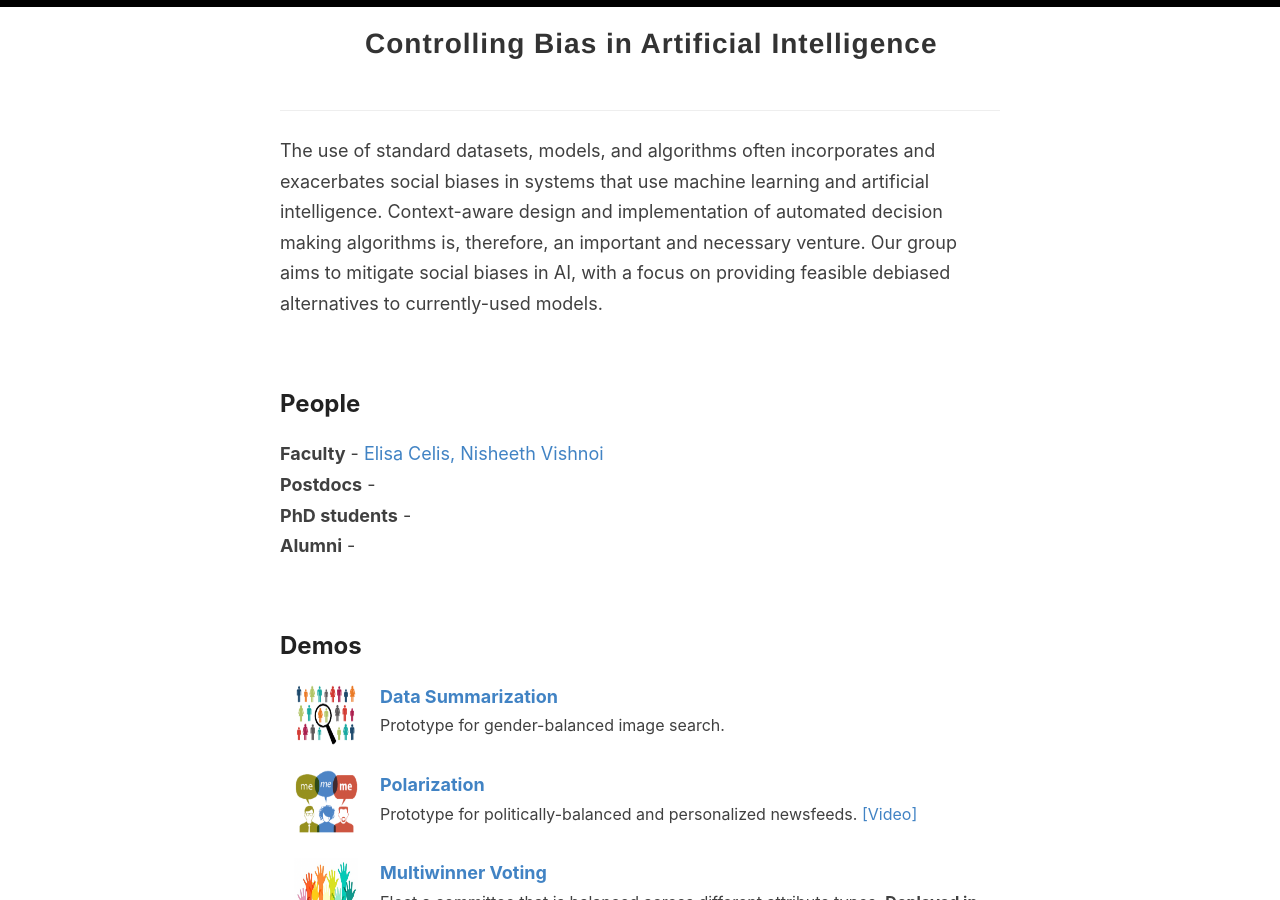
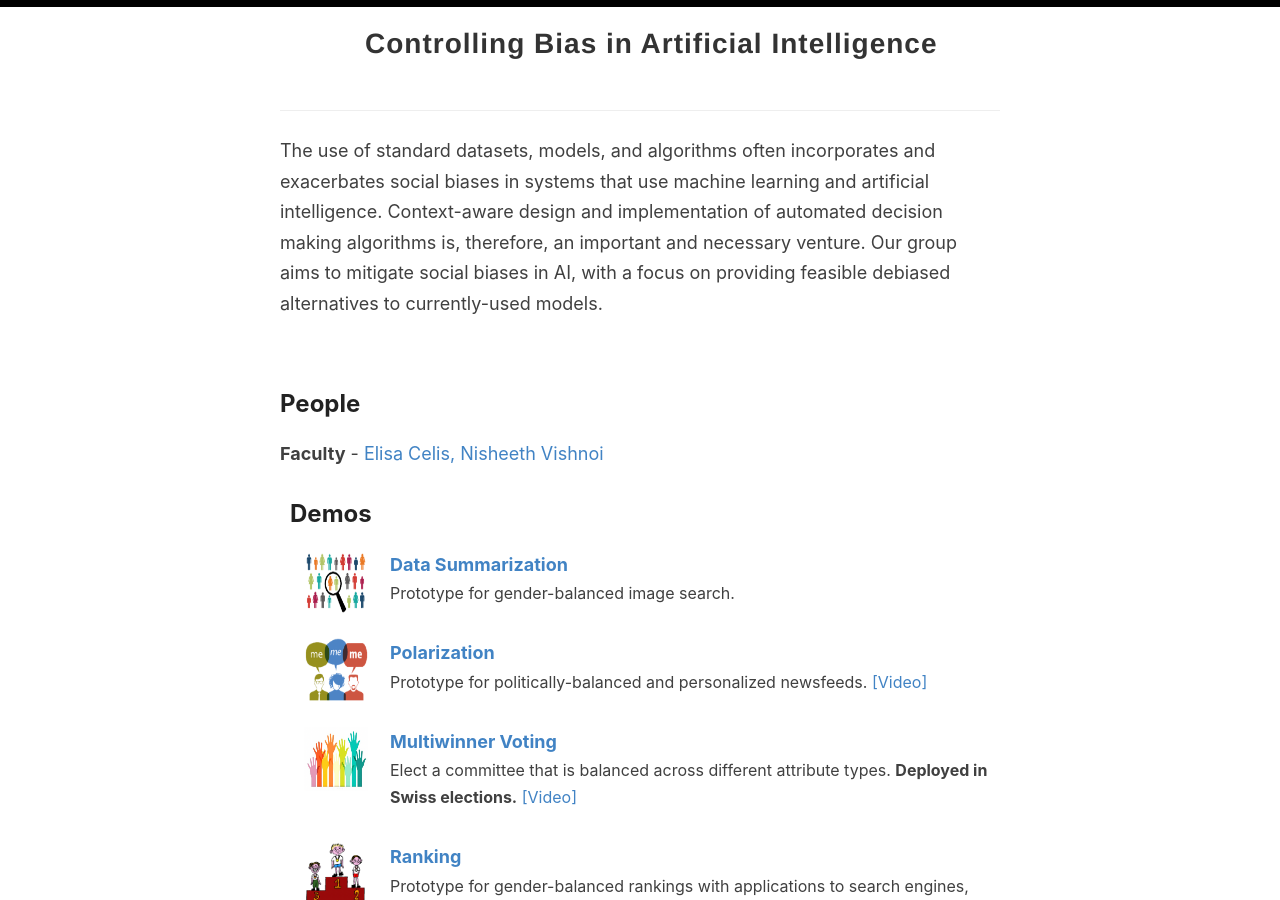
Before and after one commit to controlling-bias/controlling-bias.github.io, a Jekyll site: the page built from index.html, in a window 1280 px wide and 900 px high. Built offline with Jekyll 4.4.1, drawn with Linux system fonts in a browser that asks for light colours; the list of posts is cut into pages by our own code.

Commit message:
Update default.html

```diff
--- a/_layouts/default.html
+++ b/_layouts/default.html
@@ -54,34 +54,6 @@
           {% endfor %}
           <br>
 
-          <b>Postdocs</b> -
-
-          {% for postdoc in site.postdoc %}
-            <a href={{ postdoc.website }}>{{ postdoc.name }}</a>
-          {% endfor %}
-          <br>
-
-          <b>PhD students</b> -
-
-          {% for phd in site.phd %}
-            <a href={{ phd.website }}>{{ phd.name }}</a>
-          {% endfor %}
-          <br>
-
-          <!--
-
-          <b>Undergraduate students</b> -
-
-          {% for undergrad in site.undergrad %}
-            <a href={{ undergrad.website }}>{{ undergrad.name }}</a>
-          {% endfor %}
-          <br>
-
-          -->
-
-          <b>Alumni</b> - {{ site.alumni }} <br>
-        </div>
-      </div>
 
 
       <div class="wrapper-main">
```
